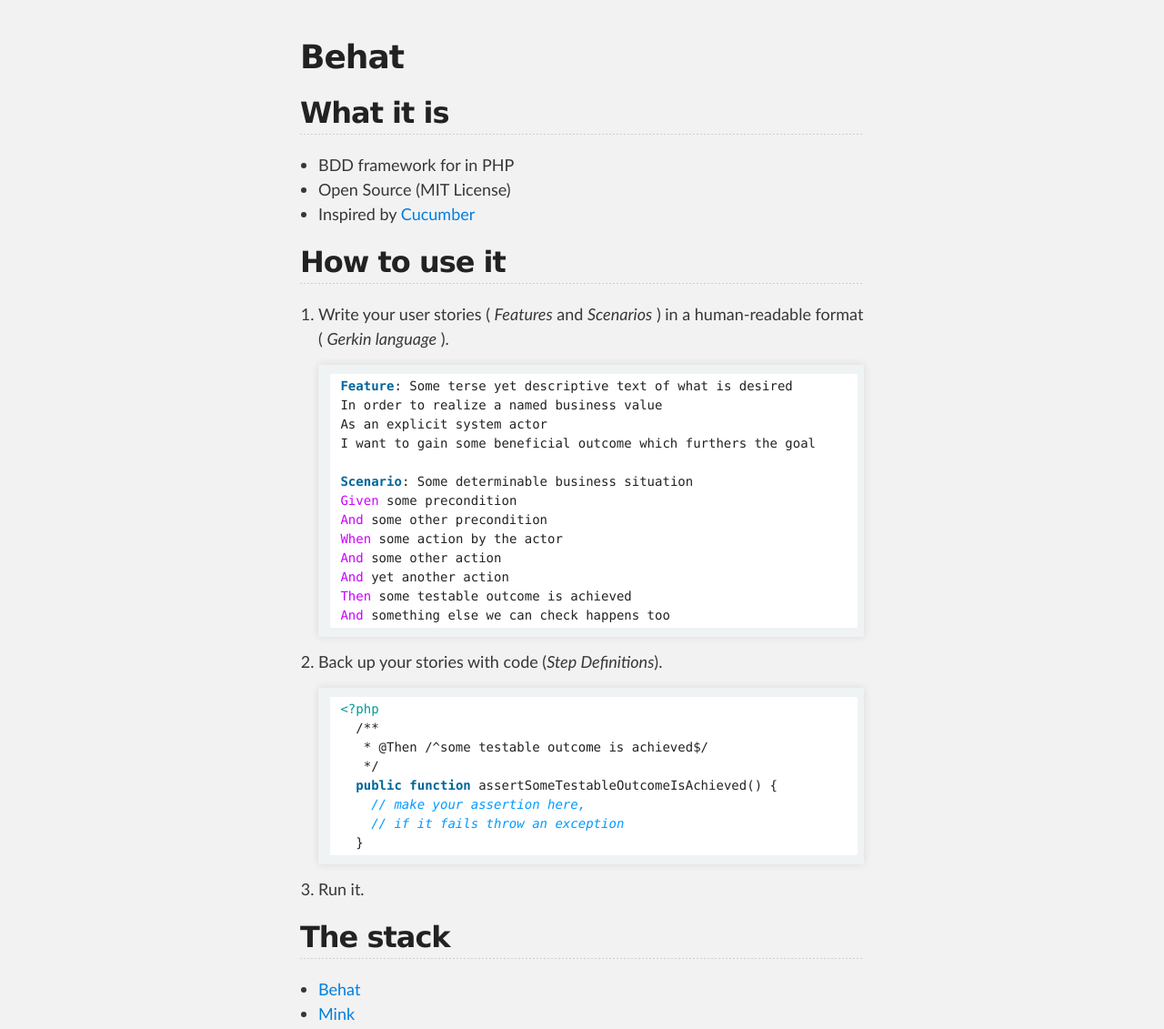
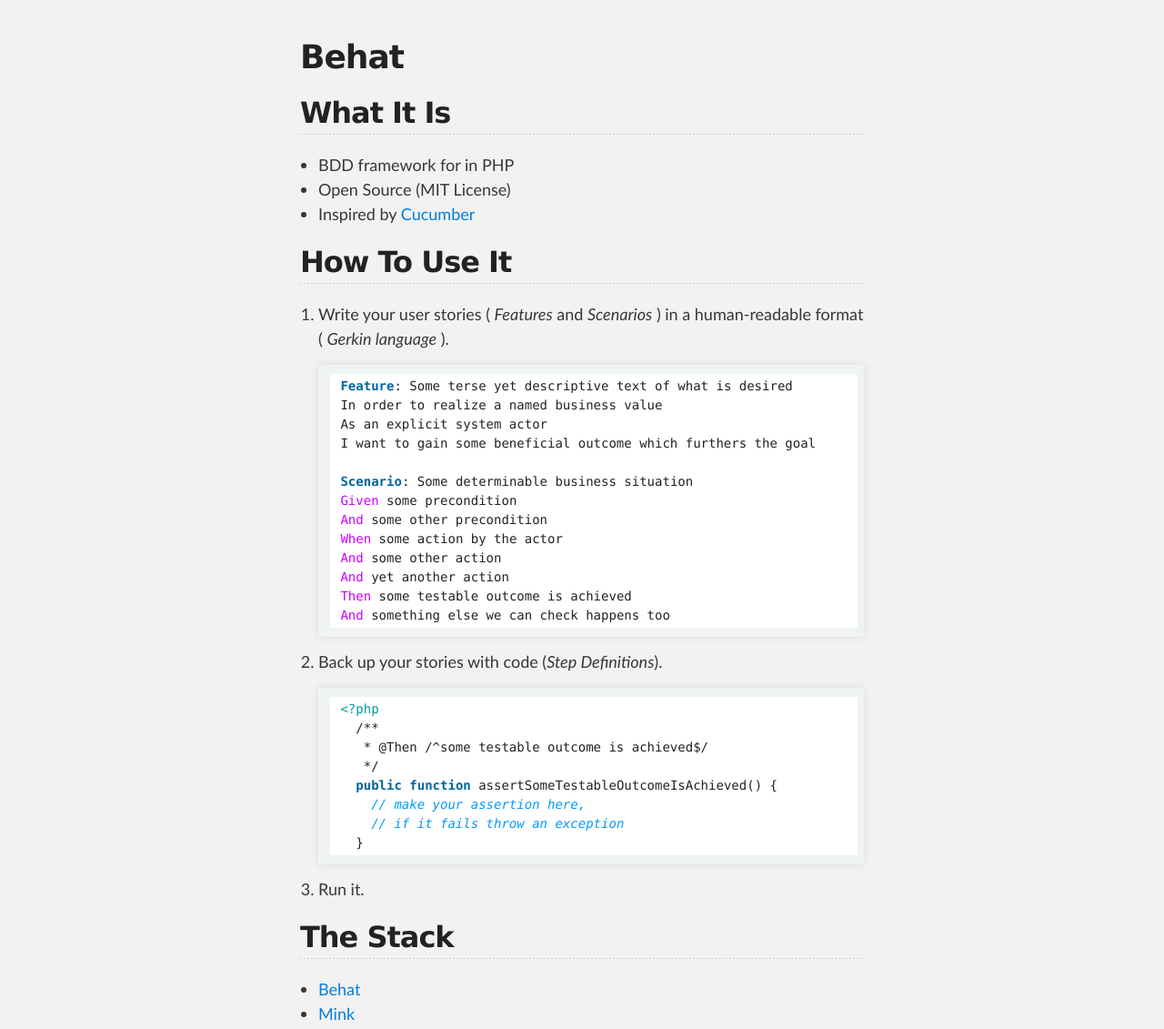
Before and after one commit to stopfstedt/behat-drupal-workshop, a Jekyll site: the page built from behat.md, in a window 1280 px wide. Shown: the part 224-1355 px from the top of the page at 91% size. Built offline with Jekyll 4.4.1, drawn with Linux system fonts in a browser that asks for light colours; Markdown is read by kramdown in place of the engine named in the settings.

Commit message:
capitalization of headlines.

```diff
--- a/behat.md
+++ b/behat.md
@@ -6,13 +6,13 @@ prev_page: introduction.html
 
 # Behat
 
-## What it is
+## What It Is
 
 * BDD framework for in PHP
 * Open Source (MIT License)
 * Inspired by [Cucumber](http://cukes.info/)
 
-## How to use it
+## How To Use It
 
 1. Write your user stories ( _Features_ and _Scenarios_ ) in a human-readable format ( _Gerkin language_ ).
 
@@ -47,7 +47,7 @@ prev_page: introduction.html
 
 3. Run it.
 
-## The stack
+## The Stack
 
 * [Behat](http://behat.org/)
 * [Mink](http://mink.behat.org/)
```
